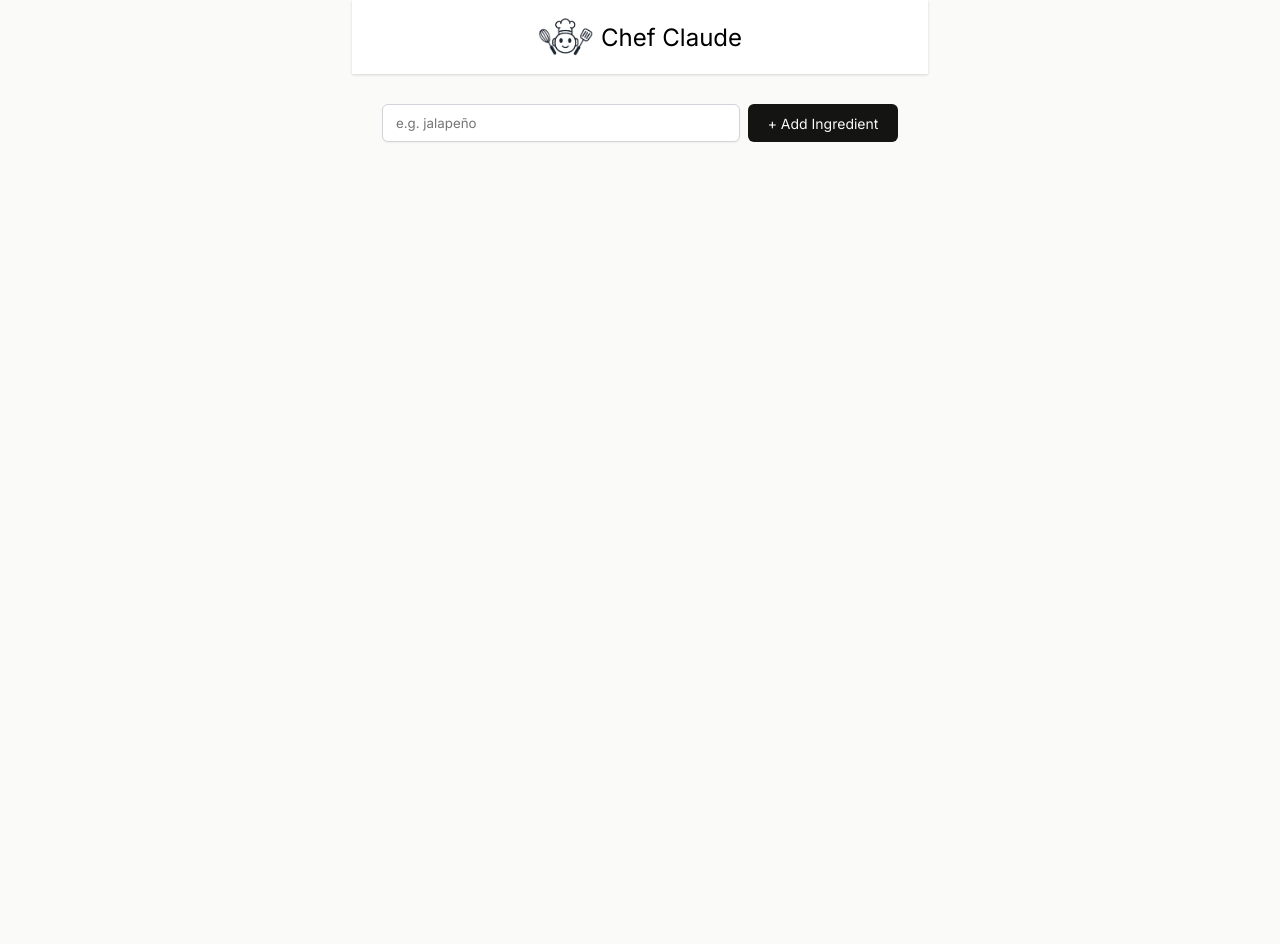
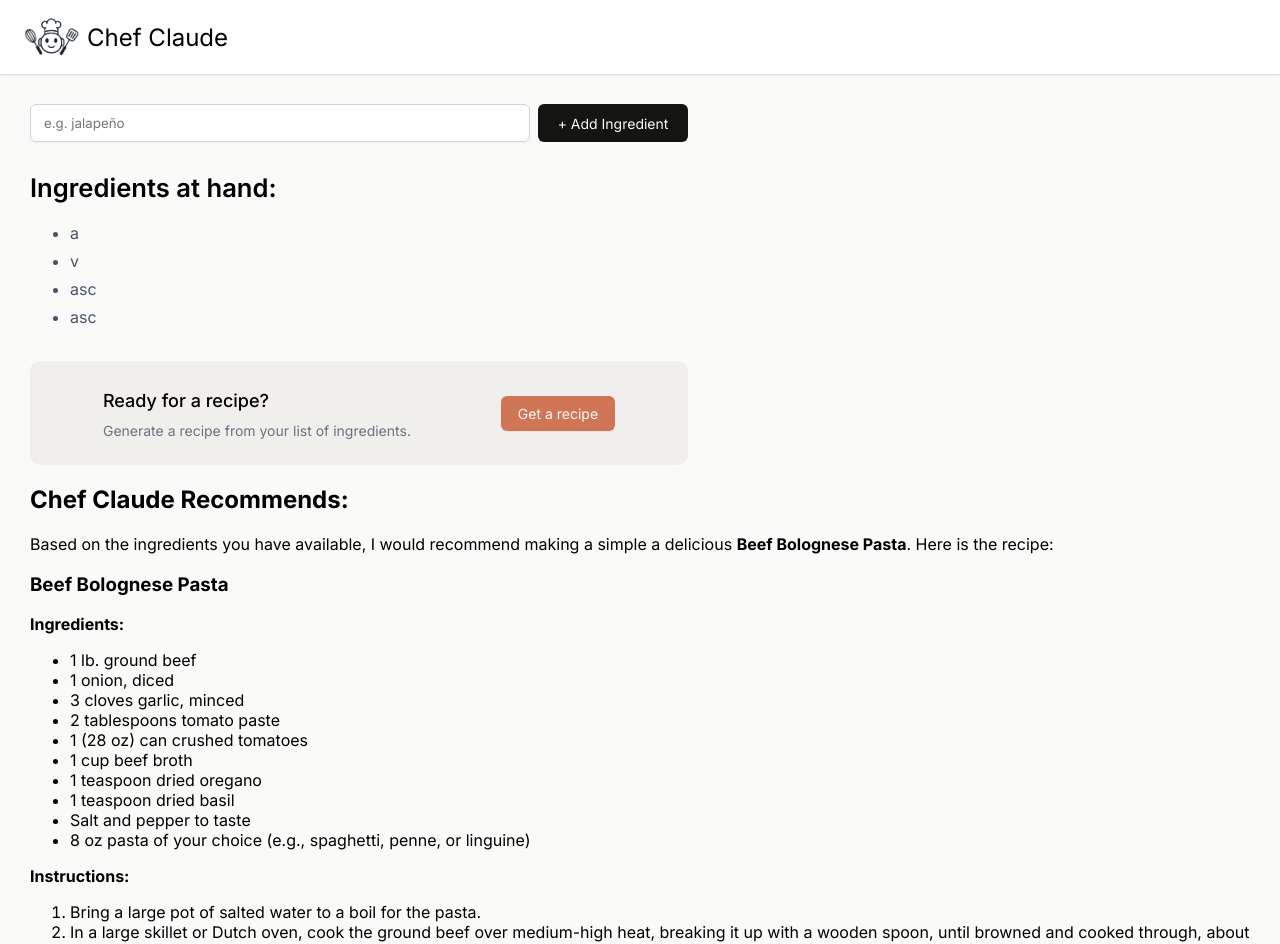
Before and after one commit to harshilshrma/chef-claude, a React (Vite) app: page / in a window 1280 px wide. Shown: the top 944 px of the page. Before the commit the page ends 800 px from the top, so only its background shows below. Built offline with nearby package versions, Linux system fonts and the light colour scheme.

Commit message:
conditions added, and claude api boiler code

```diff
--- a/src/App.css
+++ b/src/App.css
@@ -1,6 +1,6 @@
 #container {
-    width: 45vw;
-    height: 100vh;
+    /* width: 45vw; */
+    /* height: 100vh; */
     margin: 0 auto;
     /* border: 2px solid red; */
 }
--- a/src/components/Header.css
+++ b/src/components/Header.css
@@ -1,12 +1,12 @@
 header {
     display: flex;
     align-items: center;
-    justify-content: center;
+    justify-content: start;
     gap: 8px;
     background-color: white;
     box-shadow: 0px 1px 3px 0px rgba(0, 0, 0, 0.10), 0px 1px 2px 0px rgba(0, 0, 0, 0.06);
     /* border: 2px solid blue; */
-    padding: 18px 0;
+    padding: 18px 24px;
 }
 
 #logo {
--- a/src/components/Main.css
+++ b/src/components/Main.css
@@ -5,10 +5,15 @@ main {
 
 .add-ingredient-form {
     display: flex;
-    justify-content: center;
+    justify-content: start;
     /* align-items: center; */
     height: 38px;
     gap: 8px;
+}
+
+.ingredients-list {
+    display: flex;
+    flex-direction: column;
 }
 
 .add-ingredient-form>input {
@@ -18,7 +23,7 @@ main {
     box-shadow: 0px 1px 2px 0px rgba(0, 0, 0, 0.05);
     flex-grow: 1;
     min-width: 150px;
-    max-width: 400px;
+    max-width: 500px;
 }
 
 .add-ingredient-form>button {
@@ -28,5 +33,68 @@ main {
     color: #FAFAF8;
     width: 150px;
     font-size: 0.875rem;
+    cursor: pointer;
     /* font-weight: 500; */
 }
+
+.ingredients-list {
+    margin-bottom: 30px;
+}
+
+.ingredients-list>li {
+    color: #475467;
+    line-height: 28px;
+}
+
+.ingredients-list-parent>h2 {
+    margin-top: 30px;
+    margin-bottom: 0;
+    font-weight: 600;
+    font-size: 1.6rem;
+}
+
+.cta-container {
+    display: flex;
+    justify-content: space-around;
+    align-items: center;
+    background: #F0EFEB;
+    padding: 10px 28px;
+    border-radius: 10px;
+    max-width: 658px;
+}
+
+.cta-container>button {
+    border: none;
+    border-radius: 6px;
+    background: #D17557;
+    box-shadow: 0px 1px 2px 0px rgba(0, 0, 0, 0.05);
+    color: #FAFAF8;
+    padding: 9px 17px;
+    font-family: Inter, sans-serif;
+    font-size: 0.875rem;
+    cursor: pointer;
+}
+
+
+.cta-container-left>h3 {
+    font-size: 1.125rem;
+    font-weight: 500;
+    line-height: 24px;
+    margin-bottom: 8px;
+}
+
+.cta-container-left>p {
+    margin-top: 0;
+    color: #6B7280;
+    font-size: 0.875rem;
+    line-height: 20px;
+}
+
+.caution-text {
+    margin-top: 0;
+    /* text-align: start; */
+    font-size: 0.9rem;
+    font-style: italic;
+    color: #6B7280;
+    font-weight: 450;
+}
--- a/src/components/Main.jsx
+++ b/src/components/Main.jsx
@@ -1,18 +1,90 @@
 import './Main.css'
+import { useState } from 'react'
 
 export default function Main() {
+    const [ingredientsList, setIngredientsList] = useState(["a", "v", "asc", "asc"]);
+    const [recipeShown, setRecipeShown] = useState(false);
+
+    function addIngredient(formData) {
+        const newIngredient = formData.get("ingredient");
+        setIngredientsList((prev) => {
+            return [...prev, newIngredient]
+        });
+    }
+
     return (
         <main>
-            <form className="add-ingredient-form">
+            {ingredientsList.length >= 0 && ingredientsList.length <= 3 && <p className="caution-text">Please add more than 3 ingredients to generate a recipe</p>}
+
+            <form className="add-ingredient-form" action={addIngredient}>
                 <input
                     type="text"
                     placeholder="e.g. jalapeño"
                     aria-label="Add Ingredient"
+                    name="ingredient"
                 />
                 <button>
                     + Add Ingredient
                 </button>
             </form>
+
+
+            {ingredientsList.length > 0 &&
+                <section>
+                    <div className="ingredients-list-parent">
+                        <h2>Ingredients at hand:</h2>
+                        <ul className="ingredients-list">
+                            {ingredientsList.map((ingredient) => {
+                                return <li>{ingredient}</li>;
+                            })}
+                        </ul>
+                    </div>
+                    {ingredientsList.length > 3 &&
+                        <div className="cta-container">
+                            <div className="cta-container-left">
+                                <h3>Ready for a recipe?</h3>
+                                <p>Generate a recipe from your list of ingredients.</p>
+                            </div>
+                            <button>
+                                Get a recipe
+                            </button>
+                        </div>
+                    }
+                </section>
+            }
+
+            <section>
+                <h2>Chef Claude Recommends:</h2>
+                <article className="suggested-recipe-container" aria-live="polite">
+                    <p>Based on the ingredients you have available, I would recommend making a simple a delicious <strong>Beef Bolognese Pasta</strong>. Here is the recipe:</p>
+                    <h3>Beef Bolognese Pasta</h3>
+                    <strong>Ingredients:</strong>
+                    <ul>
+                        <li>1 lb. ground beef</li>
+                        <li>1 onion, diced</li>
+                        <li>3 cloves garlic, minced</li>
+                        <li>2 tablespoons tomato paste</li>
+                        <li>1 (28 oz) can crushed tomatoes</li>
+                        <li>1 cup beef broth</li>
+                        <li>1 teaspoon dried oregano</li>
+                        <li>1 teaspoon dried basil</li>
+                        <li>Salt and pepper to taste</li>
+                        <li>8 oz pasta of your choice (e.g., spaghetti, penne, or linguine)</li>
+                    </ul>
+                    <strong>Instructions:</strong>
+                    <ol>
+                        <li>Bring a large pot of salted water to a boil for the pasta.</li>
+                        <li>In a large skillet or Dutch oven, cook the ground beef over medium-high heat, breaking it up with a wooden spoon, until browned and cooked through, about 5-7 minutes.</li>
+                        <li>Add the diced onion and minced garlic to the skillet and cook for 2-3 minutes, until the onion is translucent.</li>
+                        <li>Stir in the tomato paste and cook for 1 minute.</li>
+                        <li>Add the crushed tomatoes, beef broth, oregano, and basil. Season with salt and pepper to taste.</li>
+                        <li>Reduce the heat to low and let the sauce simmer for 15-20 minutes, stirring occasionally, to allow the flavors to meld.</li>
+                        <li>While the sauce is simmering, cook the pasta according to the package instructions. Drain the pasta and return it to the pot.</li>
+                        <li>Add the Bolognese sauce to the cooked pasta and toss to combine.</li>
+                        <li>Serve hot, garnished with additional fresh basil or grated Parmesan cheese if desired.</li>
+                    </ol>
+                </article>
+            </section>
         </main>
     )
 }
```
Also changed, not shown: public/3_ctaAdded.png (added).
